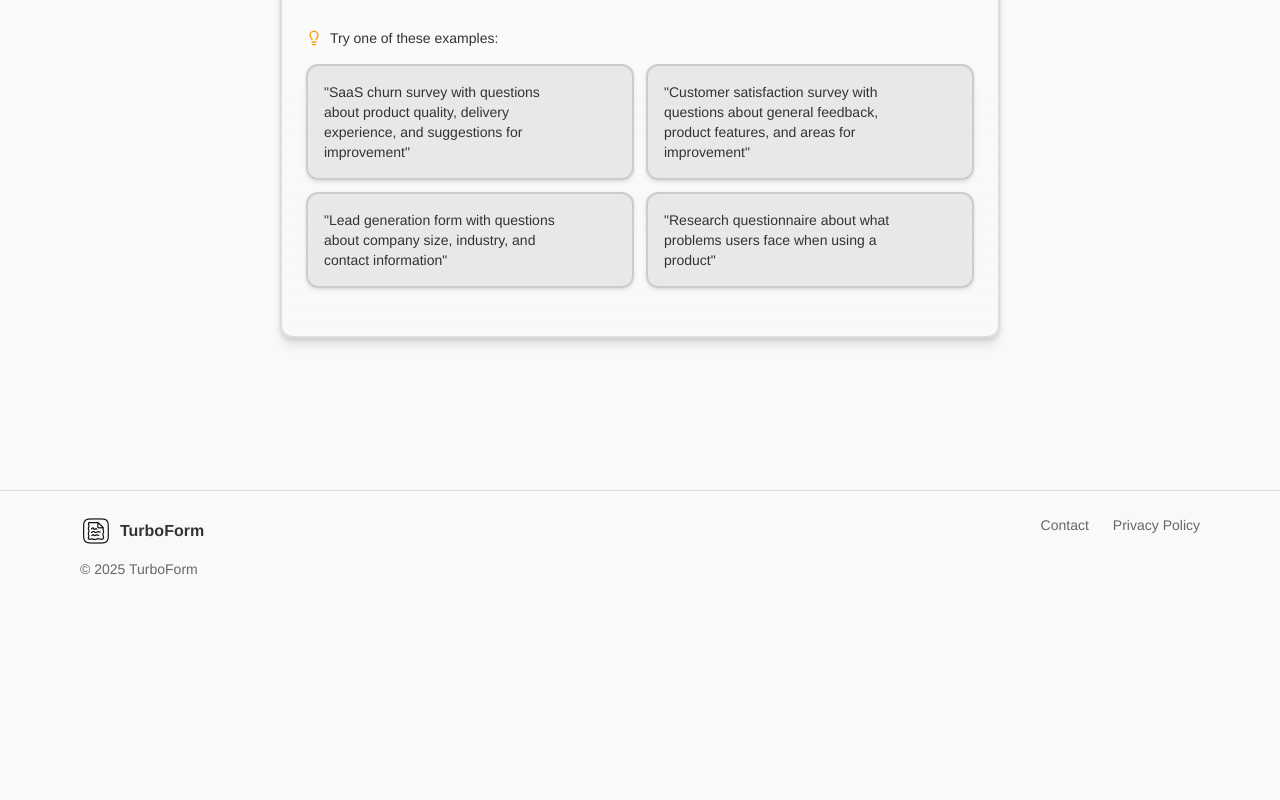
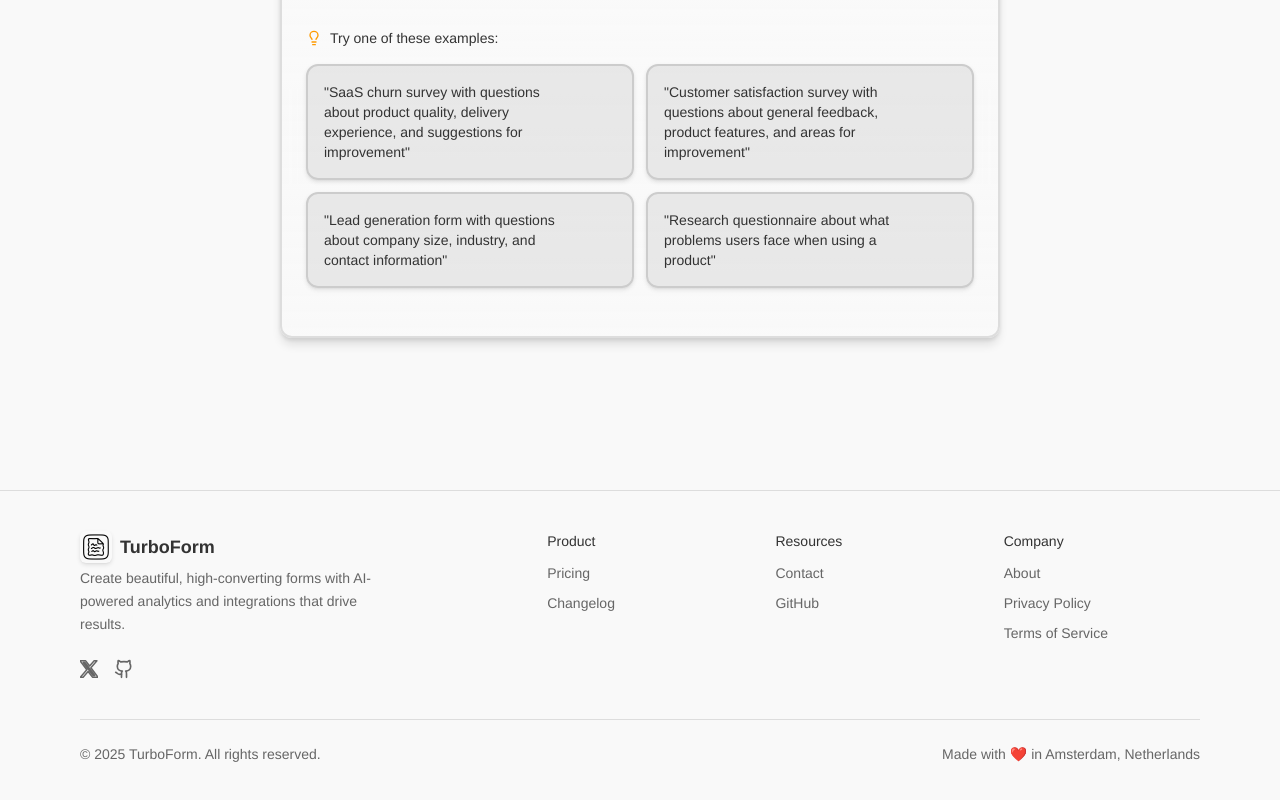
Before and after one commit to turboform/web, a Next.js app: page / in a window 1280 px wide. Shown: the part 6530-7330 px from the top of the page. Before the commit the page ends 7133 px from the top, so only its background shows below. Built offline with nearby package versions, Linux system fonts and the light colour scheme; no server answers.

Commit message:
update footer

```diff
--- a/src/components/layout/footer.tsx
+++ b/src/components/layout/footer.tsx
@@ -3,6 +3,22 @@
 import Link from 'next/link'
 import Image from 'next/image'
 import { usePathname } from 'next/navigation'
+
+type FooterLinkProps = {
+  href: string
+  children: React.ReactNode
+  external?: boolean
+}
+
+const FooterLink = ({ href, children, external = false }: FooterLinkProps) => (
+  <Link
+    href={href}
+    className="text-sm text-muted-foreground hover:text-foreground transition-colors"
+    {...(external ? { target: '_blank', rel: 'noopener noreferrer' } : {})}
+  >
+    {children}
+  </Link>
+)
 
 export function Footer() {
   const currentYear = new Date().getFullYear()
@@ -25,44 +41,126 @@ export function Footer() {
   }
 
   return (
-    <footer className="border-t py-6 mt-auto bg-background">
-      <div className="container max-w-6xl mx-auto px-4">
-        <div className="flex flex-col md:flex-row items-center md:items-start justify-between gap-6">
-          {/* Left column: Logo and branding */}
-          <div className="flex flex-col items-center md:items-start gap-2">
-            <Link href="/" className="flex items-center gap-2">
-              <div className="relative h-8 w-8 overflow-hidden rounded">
+    <footer className="border-t mt-auto bg-background">
+      {/* Main Footer Content */}
+      <div className="container max-w-6xl mx-auto px-4 py-10">
+        <div className="grid grid-cols-1 md:grid-cols-5 gap-8 md:gap-12">
+          {/* Company Info */}
+          <div className="md:col-span-2 flex flex-col space-y-4">
+            <Link href="/" className="flex items-center gap-2 mb-1">
+              <div className="relative h-8 w-8 overflow-hidden rounded-md shadow-sm">
                 <Image
                   src="/images/logo.png"
                   alt="TurboForm Logo"
                   width={32}
                   height={32}
-                  className="object-cover rounded-md"
+                  className="object-cover"
                   priority
                 />
               </div>
-              <span className="font-semibold text-base">TurboForm</span>
+              <span className="font-semibold text-lg">TurboForm</span>
             </Link>
-            <p className="text-sm text-muted-foreground mt-1">&copy; {currentYear} TurboForm</p>
+            <p className="text-sm text-muted-foreground leading-relaxed max-w-xs">
+              Create beautiful, high-converting forms with AI-powered analytics and integrations that drive results.
+            </p>
+
+            {/* Social Links */}
+            <div className="flex items-center gap-4 mt-2">
+              <a
+                href="https://x.com/turboform"
+                target="_blank"
+                rel="noopener noreferrer"
+                className="text-muted-foreground hover:text-foreground"
+                aria-label="X"
+              >
+                <svg
+                  xmlns="http://www.w3.org/2000/svg"
+                  width="18"
+                  height="18"
+                  viewBox="0 0 24 24"
+                  fill="none"
+                  stroke="currentColor"
+                  color="currentColor"
+                  strokeWidth="2"
+                  strokeLinecap="round"
+                  strokeLinejoin="round"
+                >
+                  <title>X</title>
+                  <path d="M18.901 1.153h3.68l-8.04 9.19L24 22.846h-7.406l-5.8-7.584-6.638 7.584H.474l8.6-9.83L0 1.154h7.594l5.243 6.932ZM17.61 20.644h2.039L6.486 3.24H4.298Z" />
+                </svg>
+              </a>
+              <a
+                href="https://github.com/turboform"
+                target="_blank"
+                rel="noopener noreferrer"
+                className="text-muted-foreground hover:text-foreground"
+                aria-label="GitHub"
+              >
+                <svg
+                  xmlns="http://www.w3.org/2000/svg"
+                  width="20"
+                  height="20"
+                  viewBox="0 0 24 24"
+                  fill="none"
+                  stroke="currentColor"
+                  color="currentColor"
+                  strokeWidth="2"
+                  strokeLinecap="round"
+                  strokeLinejoin="round"
+                >
+                  <title>GitHub</title>
+                  <path d="M15 22v-4a4.8 4.8 0 0 0-1-3.5c3 0 6-2 6-5.5.08-1.25-.27-2.48-1-3.5.28-1.15.28-2.35 0-3.5 0 0-1 0-3 1.5-2.64-.5-5.36-.5-8 0C6 2 5 2 5 2c-.3 1.15-.3 2.35 0 3.5A5.403 5.403 0 0 0 4 9c0 3.5 3 5.5 6 5.5-.39.49-.68 1.05-.85 1.65-.17.6-.22 1.23-.15 1.85v4" />
+                  <path d="M9 18c-4.51 2-5-2-7-2" />
+                </svg>
+              </a>
+            </div>
           </div>
 
-          {/* Right column: Links */}
-          <div className="flex flex-col items-center md:items-end gap-2">
-            <nav className="flex flex-col md:flex-row gap-6">
-              <Link
-                href="/contact"
-                className="text-sm font-medium text-muted-foreground hover:text-foreground transition-colors"
-              >
-                Contact
-              </Link>
-              <Link
-                href="/privacy"
-                className="text-sm font-medium text-muted-foreground hover:text-foreground transition-colors"
-              >
-                Privacy Policy
-              </Link>
-            </nav>
+          {/* Navigation Columns */}
+          <div className="col-span-3 grid grid-cols-2 md:grid-cols-3 gap-8">
+            {/* Product */}
+            <div className="flex flex-col space-y-3">
+              <h3 className="font-medium text-sm">Product</h3>
+              <div className="flex flex-col space-y-2.5">
+                <FooterLink href="/pricing">Pricing</FooterLink>
+                <FooterLink href="/changelog">Changelog</FooterLink>
+                {/* TODO: Add these pages */}
+                {/* <FooterLink href="#">Use Cases</FooterLink>
+                <FooterLink href="#">Features</FooterLink>
+                <FooterLink href="#">Integrations</FooterLink> */}
+              </div>
+            </div>
+
+            {/* Resources */}
+            <div className="flex flex-col space-y-3">
+              <h3 className="font-medium text-sm">Resources</h3>
+              <div className="flex flex-col space-y-2.5">
+                <FooterLink href="/contact">Contact</FooterLink>
+                <FooterLink href="https://github.com/turboform" external>
+                  {/* TODO: Add these pages */}
+                  {/* <FooterLink href="#">Blog</FooterLink>
+                <FooterLink href="#">Guides</FooterLink> */}
+                  GitHub
+                </FooterLink>
+              </div>
+            </div>
+
+            {/* Company */}
+            <div className="flex flex-col space-y-3">
+              <h3 className="font-medium text-sm">Company</h3>
+              <div className="flex flex-col space-y-2.5">
+                <FooterLink href="/about">About</FooterLink>
+                <FooterLink href="/privacy">Privacy Policy</FooterLink>
+                <FooterLink href="/terms">Terms of Service</FooterLink>
+              </div>
+            </div>
           </div>
+        </div>
+
+        {/* Bottom bar with copyright */}
+        <div className="border-t mt-10 pt-6 flex flex-col md:flex-row justify-between items-center text-sm text-muted-foreground">
+          <p>&copy; {currentYear} TurboForm. All rights reserved.</p>
+          <p className="mt-2 md:mt-0">Made with ❤️ in Amsterdam, Netherlands</p>
         </div>
       </div>
     </footer>
```
